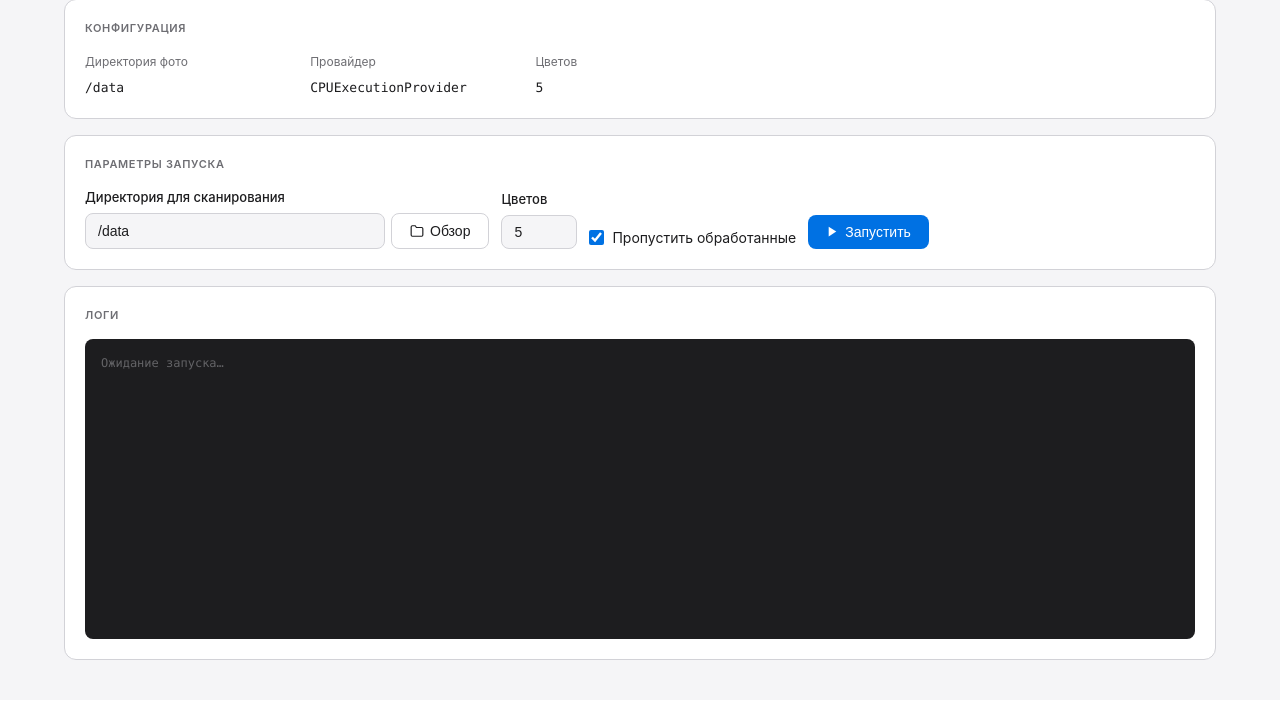
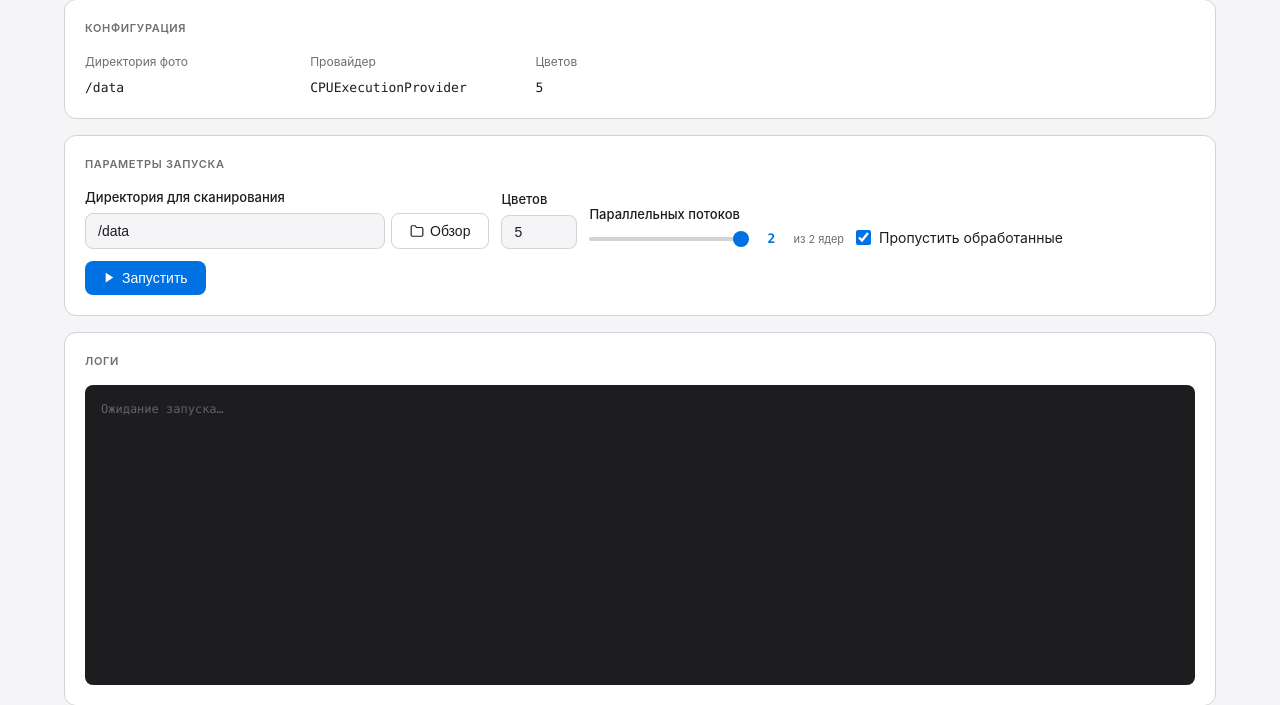
Before and after one commit to fractalical/photo-metadata-extractor, a FastAPI app: page / in a window 1280 px wide. Shown: the part 126-831 px from the top of the page. Before the commit the page ends 786 px from the top, so only its background shows below. Run offline with FastAPI, Linux system fonts and the light colour scheme; data that the repository does not hold is empty.

Commit message:
Add max_workers slider to web UI
- /api/config now returns cpu_count and max_workers so the UI knows
  the machine's thread limit
- /api/run accepts max_workers and forwards it to _run_extraction
- index.html: range slider (1 … cpu_count) with live value display
  and a hint showing total CPU cores; value is sent with each run

https://claude.ai/code/session_01HiR26oKfP6mjb6kEvWyebB

```diff
--- a/src/templates/index.html
+++ b/src/templates/index.html
@@ -162,6 +162,47 @@ input:focus { border-color: var(--accent); }
 .checkbox-row { display: flex; align-items: center; gap: 8px; padding-bottom: 1px; cursor: pointer; }
 .checkbox-row input { width: 15px; height: 15px; cursor: pointer; accent-color: var(--accent); }
 .checkbox-row span { font-size: 14px; }
+
+/* ── Range slider ── */
+.slider-group { display: flex; flex-direction: column; gap: 5px; }
+.slider-group label { font-size: 13px; font-weight: 500; }
+.slider-row { display: flex; align-items: center; gap: 10px; }
+input[type="range"] {
+  -webkit-appearance: none;
+  appearance: none;
+  width: 160px;
+  height: 4px;
+  border-radius: 2px;
+  background: var(--border);
+  outline: none;
+  accent-color: var(--accent);
+  cursor: pointer;
+}
+input[type="range"]::-webkit-slider-thumb {
+  -webkit-appearance: none;
+  width: 16px; height: 16px;
+  border-radius: 50%;
+  background: var(--accent);
+  cursor: pointer;
+  transition: transform .1s;
+}
+input[type="range"]::-webkit-slider-thumb:hover { transform: scale(1.2); }
+input[type="range"]::-moz-range-thumb {
+  width: 16px; height: 16px;
+  border: none;
+  border-radius: 50%;
+  background: var(--accent);
+  cursor: pointer;
+}
+.slider-value {
+  font-size: 13px;
+  font-weight: 600;
+  font-family: ui-monospace, 'SF Mono', Menlo, monospace;
+  color: var(--accent);
+  min-width: 24px;
+  text-align: center;
+}
+.slider-hint { font-size: 11px; color: var(--text-muted); }
 
 /* ── Buttons ── */
 .btn {
@@ -375,6 +416,14 @@ tbody td { padding: 11px 16px; font-size: 14px; vertical-align: middle; }
           <label for="inp-colors" data-i18n="params.colors"></label>
           <input id="inp-colors" type="number" min="1" max="10" value="5">
         </div>
+        <div class="slider-group">
+          <label for="inp-workers" data-i18n="params.workers"></label>
+          <div class="slider-row">
+            <input type="range" id="inp-workers" min="1" max="4" value="4" oninput="document.getElementById('workers-val').textContent=this.value">
+            <span class="slider-value" id="workers-val">4</span>
+            <span class="slider-hint" id="workers-hint"></span>
+          </div>
+        </div>
         <label class="checkbox-row">
           <input type="checkbox" id="inp-skip" checked>
           <span data-i18n="params.skip"></span>
@@ -482,7 +531,7 @@ const T = {
     'config.title': 'Configuration', 'config.dir': 'Photos directory',
     'config.provider': 'Provider', 'config.colors': 'Colors',
     'params.title': 'Run parameters', 'params.dir': 'Scan directory',
-    'params.colors': 'Colors', 'params.skip': 'Skip already processed',
+    'params.colors': 'Colors', 'params.workers': 'Parallel workers', 'params.workers_hint': 'of {n} CPU cores', 'params.skip': 'Skip already processed',
     'btn.browse': 'Browse', 'btn.run': 'Run', 'btn.refresh': 'Refresh',
     'btn.cancel': 'Cancel', 'btn.select': 'Select',
     'progress.title': 'Progress', 'progress.images': '{p} / {t} images',
@@ -525,7 +574,7 @@ const T = {
     'config.title': 'Конфигурация', 'config.dir': 'Директория фото',
     'config.provider': 'Провайдер', 'config.colors': 'Цветов',
     'params.title': 'Параметры запуска', 'params.dir': 'Директория для сканирования',
-    'params.colors': 'Цветов', 'params.skip': 'Пропустить обработанные',
+    'params.colors': 'Цветов', 'params.workers': 'Параллельных потоков', 'params.workers_hint': 'из {n} ядер', 'params.skip': 'Пропустить обработанные',
     'btn.browse': 'Обзор', 'btn.run': 'Запустить', 'btn.refresh': 'Обновить',
     'btn.cancel': 'Отмена', 'btn.select': 'Выбрать',
     'progress.title': 'Прогресс', 'progress.images': '{p} / {t} изображений',
@@ -579,6 +628,10 @@ function applyLang() {
     el.textContent = t(el.dataset.i18n);
   });
   document.getElementById('search-inp').placeholder = t('search.ph');
+  const cpuHint = document.getElementById('workers-hint');
+  if (cpuHint.dataset.cpuCount) {
+    cpuHint.textContent = t('params.workers_hint', {n: cpuHint.dataset.cpuCount});
+  }
   // Re-render dynamic text that uses t()
   const statusRunning = document.getElementById('status-badge').classList.contains('status-running');
   document.getElementById('status-text').textContent = t(statusRunning ? 'status.running' : 'status.idle');
@@ -630,6 +683,15 @@ async function loadConfig() {
     document.getElementById('inp-dir').value = cfg.root_dir;
     document.getElementById('inp-colors').value = cfg.num_colors;
     document.getElementById('inp-skip').checked = cfg.skip_existing;
+    const cpuCount = cfg.cpu_count || 4;
+    const workers = Math.min(cfg.max_workers || 4, cpuCount);
+    const slider = document.getElementById('inp-workers');
+    slider.max = cpuCount;
+    slider.value = workers;
+    document.getElementById('workers-val').textContent = workers;
+    const hint = document.getElementById('workers-hint');
+    hint.dataset.cpuCount = cpuCount;
+    hint.textContent = t('params.workers_hint', {n: cpuCount});
   } catch {}
 }
 
@@ -639,6 +701,7 @@ async function startRun() {
     root_dir: document.getElementById('inp-dir').value,
     num_colors: parseInt(document.getElementById('inp-colors').value) || 5,
     skip_existing: document.getElementById('inp-skip').checked,
+    max_workers: parseInt(document.getElementById('inp-workers').value) || 4,
   };
   const res = await fetch('/api/run', {
     method: 'POST',
--- a/src/web.py
+++ b/src/web.py
@@ -58,7 +58,7 @@ def _log_sink(message) -> None:
             _state["logs"] = _state["logs"][-1000:]
 
 
-def _run_extraction(root_dir: str, skip_existing: bool, num_colors: int) -> None:
+def _run_extraction(root_dir: str, skip_existing: bool, num_colors: int, max_workers: int = 4) -> None:
     with _lock:
         _state.update({
             "running": True,
@@ -76,6 +76,7 @@ def _run_extraction(root_dir: str, skip_existing: bool, num_colors: int) -> None
             root_dir=root_dir,
             skip_existing=skip_existing,
             num_colors=num_colors,
+            max_workers=max_workers,
         )
 
         # Store CSV in the scanned directory; record location in /data/.pme_last_scan
@@ -235,10 +236,11 @@ async def run_extraction(body: dict):
     root_dir = body.get("root_dir", os.environ.get("PME_ROOT_DIR", "/data"))
     skip_existing = body.get("skip_existing", True)
     num_colors = int(body.get("num_colors", os.environ.get("PME_NUM_COLORS", "5")))
+    max_workers = int(body.get("max_workers", os.environ.get("PME_MAX_WORKERS", "4")))
 
     t = threading.Thread(
         target=_run_extraction,
-        args=(root_dir, skip_existing, num_colors),
+        args=(root_dir, skip_existing, num_colors, max_workers),
         daemon=True,
     )
     t.start()
@@ -276,11 +278,14 @@ async def browse(path: str = "/data"):
 
 @app.get("/api/config")
 async def get_config():
+    import multiprocessing
     return JSONResponse({
         "root_dir": os.environ.get("PME_ROOT_DIR", "/data"),
         "execution_provider": os.environ.get("PME_EXECUTION_PROVIDER", "CPUExecutionProvider"),
         "num_colors": int(os.environ.get("PME_NUM_COLORS", "5")),
         "skip_existing": os.environ.get("PME_SKIP_EXISTING", "true").lower() == "true",
+        "max_workers": int(os.environ.get("PME_MAX_WORKERS", "4")),
+        "cpu_count": multiprocessing.cpu_count(),
     })
 
 
```
